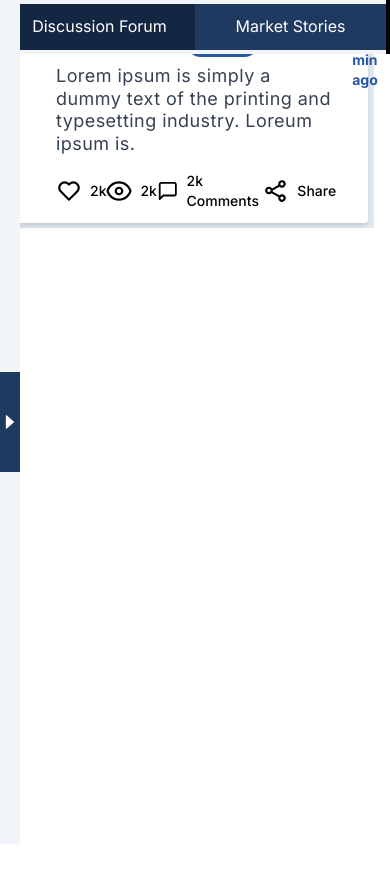
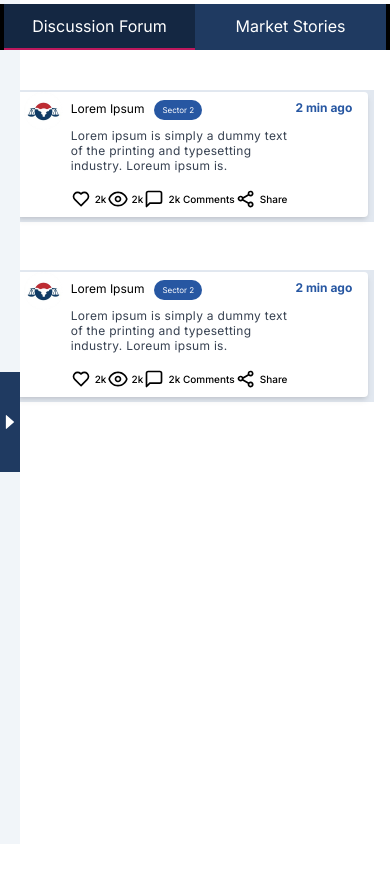
Before and after one commit to anku-js/goindia, a Next.js app: page / in a window 390 px wide. Shown: the top 882 px of the page. Before the commit the page ends 860 px from the top, so only its background shows below. Built offline with nearby package versions, Linux system fonts and the light colour scheme.

Commit message:
created db.json file

```diff
--- /dev/null
+++ b/db.json
@@ -0,0 +1,81 @@
+{
+  "posts": [
+    {
+      "id": "1",
+      "userName": "Roshan Singh",
+      "post": "Today's breakthrough: mastered React hooks like useState, useEffect, useCallback, useReducer, and Context API with TypeScript, crafting a sleek doc-mini-app. Thanks to Framer Motion, card dragging is now effortlessly elegant.",
+      "userAvatar": "/avatar1.jpg",
+      "label": "",
+      "timeElapsed": "1 min ago",
+      "likes": "1k",
+      "views": "4k",
+      "comments": "2k"
+    },
+    {
+      "id": "2",
+      "userName": "Rakesh Kumar",
+      "post": "Our new client, Remsons Industries Ltd (NSE Code: REMSONSIND; Mkt Cap – Rs695cr) is a pioneer and leading manufacturer of automotive control cables in India. It has a rich legacy of over 5 decades building strong relationship with OEMs across India and globally.",
+      "userAvatar": "/avatar2.jpg",
+      "label": "",
+      "timeElapsed": "2 min ago",
+      "likes": "2k",
+      "views": "5k",
+      "comments": "3k"
+    },
+    {
+      "id": "3",
+      "userName": "Sweta Rathore",
+      "post": "Container Freight Triples on Red Sea Conflict The ongoing Red Sea threat from Yemeni rebel group Houthis is having an impact on the supply chain pushing up the charter rates for containers tripling on the Asia to Europe route.",
+      "userAvatar": "/avatar3.jpg",
+      "label": "",
+      "timeElapsed": "3 min ago",
+      "likes": "4k",
+      "views": "k",
+      "comments": "2k"
+    },
+    {
+      "id": "4",
+      "userName": "Hinduja P",
+      "post": "Vedanta Ltd has announced a restructuring plan to demerge all it’s business verticals into separate listed entities. It’s a clean split with existing shareholders of Vedanta Ltd getting one share each of 5 demerged entities.",
+      "userAvatar": "/avatar4.jpg",
+      "label": "",
+      "timeElapsed": "4 min ago",
+      "likes": "2k",
+      "views": "4k",
+      "comments": "3k"
+    },
+    {
+      "id": "5",
+      "userName": "Harshita MV",
+      "post": "Today's breakthrough: mastered React hooks like useState, useEffect, useCallback, useReducer, and Context API with TypeScript, crafting a sleek doc-mini-app. Thanks to Framer Motion, card dragging is now effortlessly elegant.",
+      "userAvatar": "/avatar5.jpg",
+      "label": "",
+      "timeElapsed": "5 min ago",
+      "likes": "1k",
+      "views": "3k",
+      "comments": "2k"
+    },
+    {
+      "id": "6",
+      "userName": "Adhiraj M",
+      "post": "Good Assets + Strong Management = Winning Business Ambuja Cement’s recent announcement to acquire the debt laden Sanghi Industries feels like the same above formula.",
+      "userAvatar": "/avatar6.jpg",
+      "label": "",
+      "timeElapsed": "6 min ago",
+      "likes": "4k",
+      "views": "6k",
+      "comments": "2k"
+    },
+    {
+      "id": "7",
+      "userName": "Visha BH",
+      "post": "Once in a while comes a conference call that makes you sit and take notice, and Laxmi Organic Industries Ltd (NSE Code: LXCHEM; Market Cap: 7,160cr) our client company’s conf call was one such call.",
+      "userAvatar": "/avatar7.jpg",
+      "label": "",
+      "timeElapsed": "7 min ago",
+      "likes": "1k",
+      "views": "4k",
+      "comments": "2k"
+    }
+  ]
+}
--- a/src/app/Components/BlogPosts/BlogPosts.tsx
+++ b/src/app/Components/BlogPosts/BlogPosts.tsx
@@ -6,8 +6,8 @@ export default function BlogPosts() {
           <img src="/sunrise.jpeg" alt="blogPost image" className="rounded-tl-[3px] rounded-tr-[3px]"/>
         </div>
         <div className="px-3 py-3 border-x-2 border-slate-100">
-          <h2 className="text-xs text-[#28303d] font-semibold">The Coldest Sunset</h2>
-          <p className="text-[10px] text-[#374151] mt-2 leading-relaxed">
+          <h2 className="text-xs lg:text-[18px] text-[#28303d] font-semibold">The Coldest Sunset</h2>
+          <p className="text-[10px] lg:text-[16px] text-[#374151] mt-2 leading-relaxed">
             Loreum ipsum dolor sit amet, consectetur adverting edit. Volubatious
             quia, nulla! Maiores et perferendis eaque, exertiationem paragliging
             nhil.
--- a/src/app/Components/Posts/Posts.tsx
+++ b/src/app/Components/Posts/Posts.tsx
@@ -5,46 +5,90 @@ import { FiMessageSquare } from "react-icons/fi";
 export default function Posts() {
   return (
     <div className="bg-white w-full">
+      <div className="py-6">
         <div className="pt-[2px] pr-[6px] pb-[5px] bg-slate-200">
           <div className="flex rounded bg-white shadow-md">
-          <div className="rounded-full w-[60px]  ml-6">
+            <div className="rounded-full w-[60px] ml-2 lg:ml-6">
               <img src="/favicon.png" className="rounded-full w-full" />
             </div>
-          <div className="w-full px-4 py-3">
-            <div className="flex gap-[20px]">
-              <p className="text-[18px]">Lorem Ipsum</p>
-              <span className="bg-[#2757a2] text-white text-[10px] rounded-[14px] px-4 py-1 flex items-center">
+            <div className="w-full px-2 py-2 lg:px-4 lg:py-3">
+              <div className="flex gap-[10px] lg:gap-[20px]">
+                <p className="text-[12px] lg:text-[18px]">Lorem Ipsum</p>
+                <span className="bg-[#2757a2] text-white text-[8px] lg:text-[10px] rounded-[14px] px-2 py-1 lg:px-4 lg:py-1 flex items-center">
                   Sector 2
                 </span>
               </div>
-            <p className="mt-2 text-[#374151] leading-tight tracking-wide text-[18px]">
-              Lorem ipsum is simply a dummy text of the printing and typesetting
-              industry. Loreum ipsum is.
+              <p className="mt-2 text-[#374151] leading-tight tracking-wide text-[12px] lg:text-[18px]">
+                Lorem ipsum is simply a dummy text of the printing and
+                typesetting industry. Loreum ipsum is.
               </p>
               <div className="flex justify-between mt-4">
-              <p className="flex gap-2 items-center text-sm font-medium">
-                <BiHeart className="w-[26px] h-[26px]" />
+                <p className="flex gap-1 lg:gap-2 items-center text-[10px] lg:text-sm font-medium">
+                  <BiHeart className="w-[20px] h-[20px] lg:w-[26px] lg:h-[26px]" />
                   2k
                 </p>
-              <p className="flex gap-2 items-center text-sm font-medium">
-                <CgEye className="w-[26px] h-[26px]" />
+                <p className="flex gap-1 lg:gap-2 items-center text-[10px] lg:text-sm font-medium">
+                  <CgEye className="w-[20px] h-[20px] lg:w-[26px] lg:h-[26px]" />
                   2k
                 </p>
-              <p className="flex gap-2 items-center text-sm font-medium">
-                <FiMessageSquare className="w-[26px] h-[26px]" />
+                <p className="flex gap-1 lg:gap-2 items-center text-[10px] lg:text-sm font-medium">
+                  <FiMessageSquare className="w-[20px] h-[20px] lg:w-[26px] lg:h-[26px]" />
                   2k Comments
                 </p>
-              <p className="flex gap-2 items-center text-sm font-medium">
-                <BiShareAlt className="w-[26px] h-[26px]" />
+                <p className="flex gap-1 lg:gap-2 items-center text-[10px] lg:text-sm font-medium">
+                  <BiShareAlt className="w-[20px] h-[20px] lg:w-[26px] lg:h-[26px]" />
                   Share
                 </p>
               </div>
             </div>
-          <p className="text-[#2757a2] text-sm w-[100px] mt-3 mr-4 font-bold">
+            <p className="text-[#2757a2] text-xs lg:text-sm w-[100px] mt-2 mr-2 lg:mt-3 lg:mr-4 font-bold">
               2 min ago
             </p>
           </div>
         </div>
       </div>
+      <div className="py-6">
+        <div className="pt-[2px] pr-[6px] pb-[5px] bg-slate-200">
+          <div className="flex rounded bg-white shadow-md">
+            <div className="rounded-full w-[60px] ml-2 lg:ml-6">
+              <img src="/favicon.png" className="rounded-full w-full" />
+            </div>
+            <div className="w-full px-2 py-2 lg:px-4 lg:py-3">
+              <div className="flex gap-[10px] lg:gap-[20px]">
+                <p className="text-[12px] lg:text-[18px]">Lorem Ipsum</p>
+                <span className="bg-[#2757a2] text-white text-[8px] lg:text-[10px] rounded-[14px] px-2 py-1 lg:px-4 lg:py-1 flex items-center">
+                  Sector 2
+                </span>
+              </div>
+              <p className="mt-2 text-[#374151] leading-tight tracking-wide text-[12px] lg:text-[18px]">
+                Lorem ipsum is simply a dummy text of the printing and
+                typesetting industry. Loreum ipsum is.
+              </p>
+              <div className="flex justify-between mt-4">
+                <p className="flex gap-1 lg:gap-2 items-center text-[10px] lg:text-sm font-medium">
+                  <BiHeart className="w-[20px] h-[20px] lg:w-[26px] lg:h-[26px]" />
+                  2k
+                </p>
+                <p className="flex gap-1 lg:gap-2 items-center text-[10px] lg:text-sm font-medium">
+                  <CgEye className="w-[20px] h-[20px] lg:w-[26px] lg:h-[26px]" />
+                  2k
+                </p>
+                <p className="flex gap-1 lg:gap-2 items-center text-[10px] lg:text-sm font-medium">
+                  <FiMessageSquare className="w-[20px] h-[20px] lg:w-[26px] lg:h-[26px]" />
+                  2k Comments
+                </p>
+                <p className="flex gap-1 lg:gap-2 items-center text-[10px] lg:text-sm font-medium">
+                  <BiShareAlt className="w-[20px] h-[20px] lg:w-[26px] lg:h-[26px]" />
+                  Share
+                </p>
+              </div>
+            </div>
+            <p className="text-[#2757a2] text-xs lg:text-sm w-[100px] mt-2 mr-2 lg:mt-3 lg:mr-4 font-bold">
+              2 min ago
+            </p>
+          </div>
+        </div>
+      </div>
+    </div>
   );
 }
--- a/src/app/Components/SidebarToggle/SidebarToggle.tsx
+++ b/src/app/Components/SidebarToggle/SidebarToggle.tsx
@@ -8,8 +8,8 @@ interface Props {
 export default function SidebarToggle({ handleClick, isSidebarOpened }: Props) {
   return (
     <button
-      className={`fixed z-10 flex items-center h-screen bg-slate-100 button open lg:relative lg:left-[0] ${
-        isSidebarOpened ? "left-[50%] " : "left-[0]"
+      className={`fixed h-screen flex items-center bg-slate-100 button open lg:relative lg:left-[0] ${
+        isSidebarOpened ? "left-[50%] z-10" : "left-[0] h-[100px] z-0"
       }`}
     >
       <div
--- a/src/app/Components/Tabs/Tabs.tsx
+++ b/src/app/Components/Tabs/Tabs.tsx
@@ -1,22 +1,27 @@
-export default function Tabs({ selectedTab, setSelectedTab }) {
+interface Props {
+  selectedTab: string;
+  setSelectedTab: any;
+}
+
+export default function Tabs({ selectedTab, setSelectedTab }: Props) {
   return (
-    <div className=" w-full fixed left-0 border-x-4 border-black bg-slate-100 lg:hidden text-white">
+    <div className="relative w-full left-0 border-x-4 border-black bg-slate-100 lg:hidden text-white">
       <div className="flex justify-between my-1">
         <div
-          className={`text-center py-2.5 border-b-2 border-transparent w-1/2 ${
+          className={`text-center py-2.5 border-b-2  w-1/2 ${
             selectedTab === "Discussion"
               ? "bg-[#142742] border-pink-700"
-              : "bg-[#1f3a61]"
+              : "bg-[#1f3a61] border-transparent"
           }`}
           onClick={() => setSelectedTab("Discussion")}
         >
           Discussion Forum
         </div>
         <div
-          className={`text-center py-2.5 border-b-2 border-transparent w-1/2 ${
+          className={`text-center py-2.5 border-b-2 w-1/2 ${
             selectedTab === "Market"
               ? "bg-[#142742] border-pink-700"
-              : "bg-[#1f3a61]"
+              : "bg-[#1f3a61] border-transparent"
           }`}
           onClick={() => setSelectedTab("Market")}
         >
--- a/src/app/page.tsx
+++ b/src/app/page.tsx
@@ -16,12 +16,7 @@ export default function Home() {
   return (
     <div className="flex">
       {isSidebarOpened && (
-        <Sidebar
-          isSidebarOpened={isSidebarOpened}
-          handleClick={handleClick}
-          selectedTab={selectedTab}
-          setSelectedTab={setSelectedTab}
-        />
+        <Sidebar selectedTab={selectedTab} setSelectedTab={setSelectedTab} />
       )}
       <SidebarToggle
         isSidebarOpened={isSidebarOpened}
```
Also changed, not shown: src/app/Components/Sidebar/Sidebar.tsx (+27 -26 lines), src/app/Components/BlogPosts/blog.scss (deleted). Lines whose indentation alone changed are shown as unchanged.
